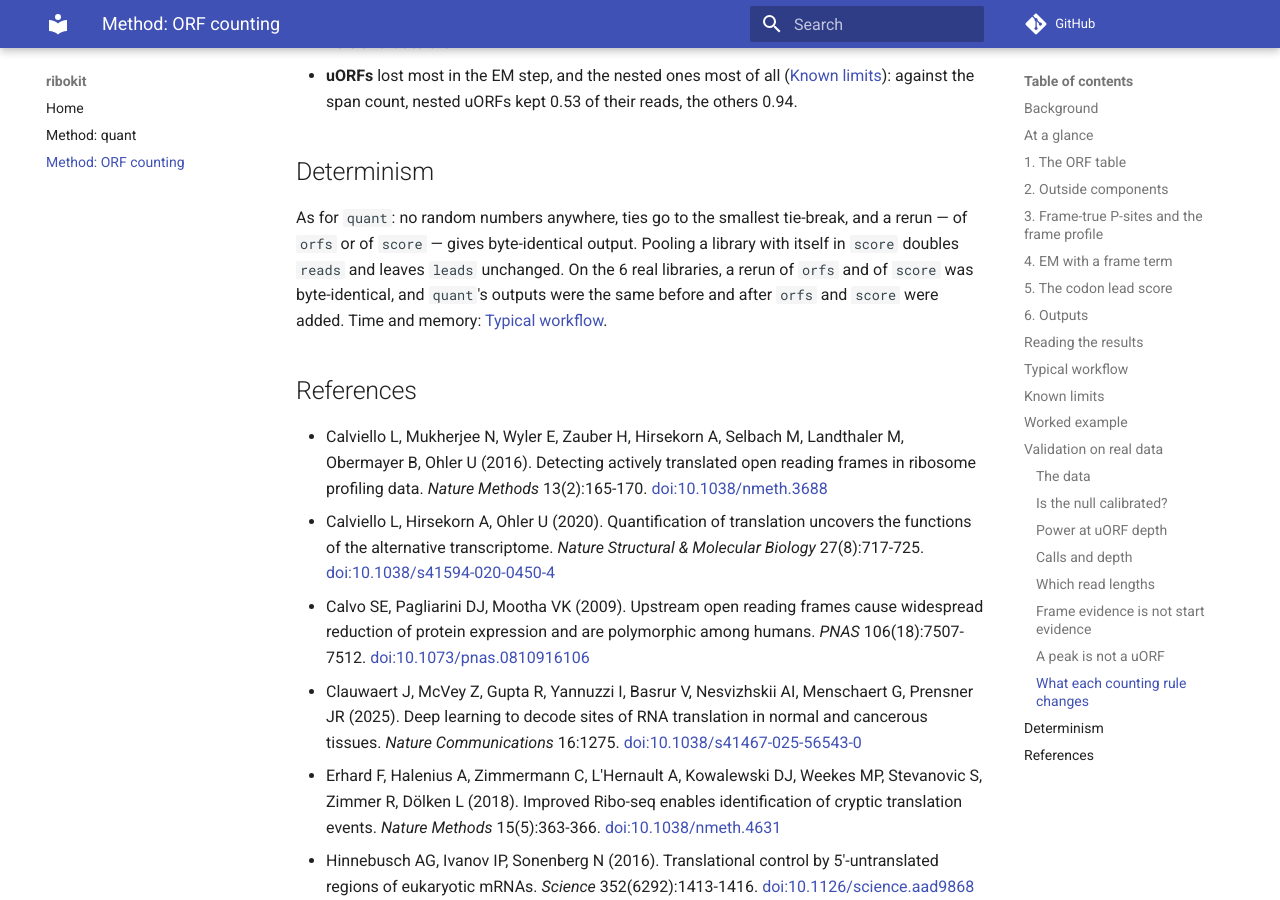
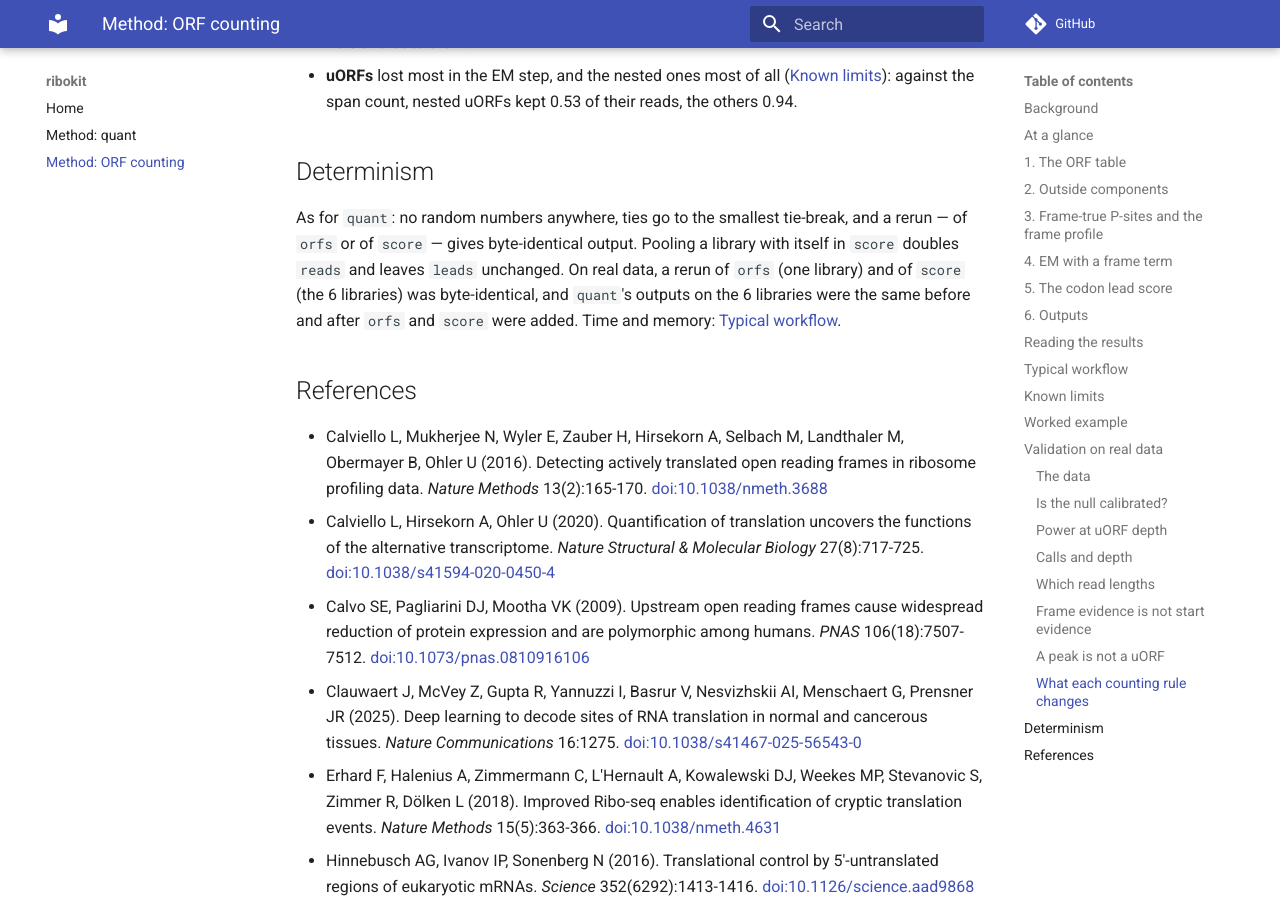
Before and after one commit to katarinagresova/ribokit, an MkDocs documentation site: the page built from docs/orfs.md, in a window 1280 px wide and 900 px high, scrolled down 21445 px. Built offline with MkDocs 1.6.1 and Material for MkDocs 9.7.7, drawn with Linux system fonts in a browser that asks for light colours; comment, search, counter and statistics services are not loaded.

Commit message:
docs: say which reruns were checked on real data

```diff
--- a/docs/orfs.md
+++ b/docs/orfs.md
@@ -823,9 +823,9 @@ step, toward `orfs`. Totals over the 6 libraries, relative to the span count:
 As for `quant`: no random numbers anywhere, ties go to the smallest tie-break,
 and a rerun — of `orfs` or of `score` — gives byte-identical output. Pooling a
 library with itself in `score` doubles `reads` and leaves `leads` unchanged.
-On the 6 real libraries, a rerun of `orfs` and of `score` was byte-identical,
-and `quant`'s outputs were the same before and after `orfs` and `score` were
-added. Time and memory: [Typical workflow](#typical-workflow).
+On real data, a rerun of `orfs` (one library) and of `score` (the 6
+libraries) was byte-identical, and `quant`'s outputs on the 6 libraries were
+the same before and after `orfs` and `score` were added. Time and memory: [Typical workflow](#typical-workflow).
 
 ## References
 
```
